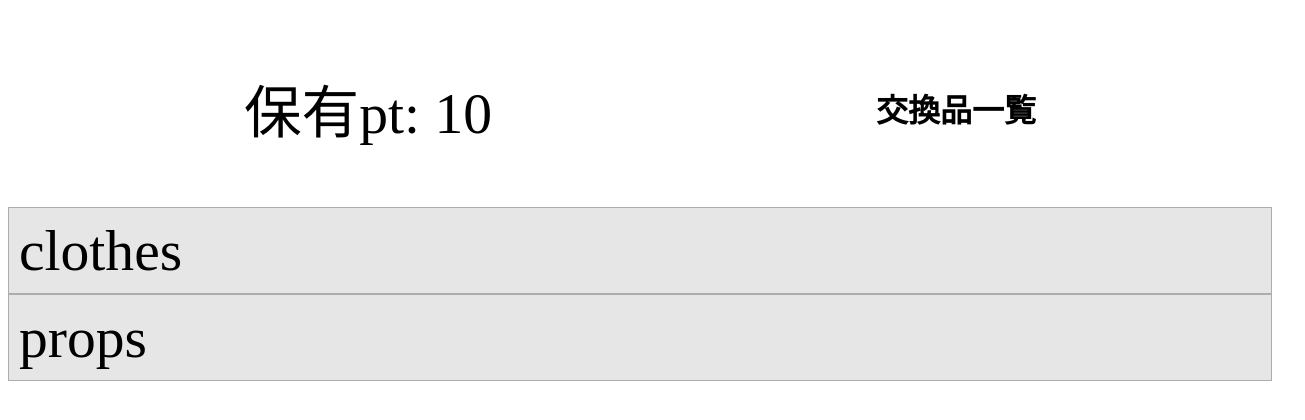
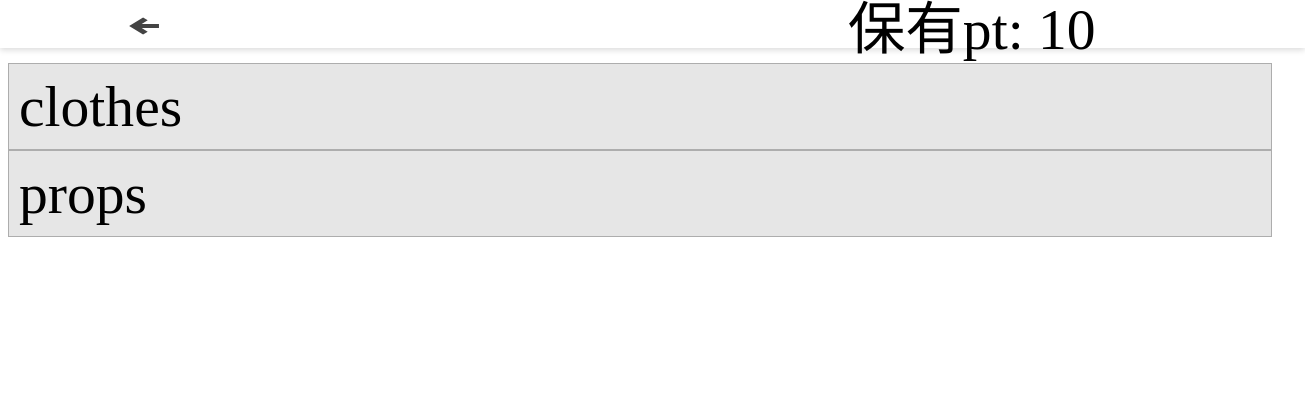
Before and after one commit to Meri11Ra1/Open-Innovation-Hackathon-2023-Vol.2, a Nuxt app: page /item_list in a window 1280 px wide. Shown: the top 420 px of the page, 1305 px wide, since content can reach past the window. Built offline with nearby package versions, Linux system fonts and the light colour scheme.

Commit message:
add: 交換品画面のヘッダー

```diff
--- a/components/ItemList.vue
+++ b/components/ItemList.vue
@@ -1,10 +1,12 @@
 <template>
   <div>
     <div class="header">
+      <div class="header-text">
+        <NuxtLink to="/spot_list">
+          <img src="@/assets/arrow-left.svg" class="back-img">
+        </NuxtLink>
+      </div>
       <p class="possession">保有pt: {{ userPoint }}</p>
-      <h1>
-        交換品一覧
-      </h1>
     </div>
     <div>
       <div v-for="itemList in itemData" :key="itemList.id" class="item_data">
@@ -53,13 +55,35 @@ export default {
 }
 </script>
 
-<style>
+<style scoped>
 img {
   width: 80%;
 }
+.possession {
+  margin-left: 50vw;
+}
 
-.possession {
-  padding-right: 30vw;
+.header {
+  display: flex;
+  align-items: center;
+  justify-content: left;
+
+  height: 40px;
+  padding: 4px 8px;
+
+  width: 102%;
+  margin-left: -8px;
+  margin-top: -8px;
+  margin-bottom: 15px;
+
+  box-shadow: 0px 2px 6px 0px rgba(0, 0, 0, 0.15);
+}
+
+.back-img {
+  margin-top: 7px;
+  margin-left: 5.6vw;
+  height: 40px;
+  width: 10vw;
 }
 
 .item_data dl,
```
